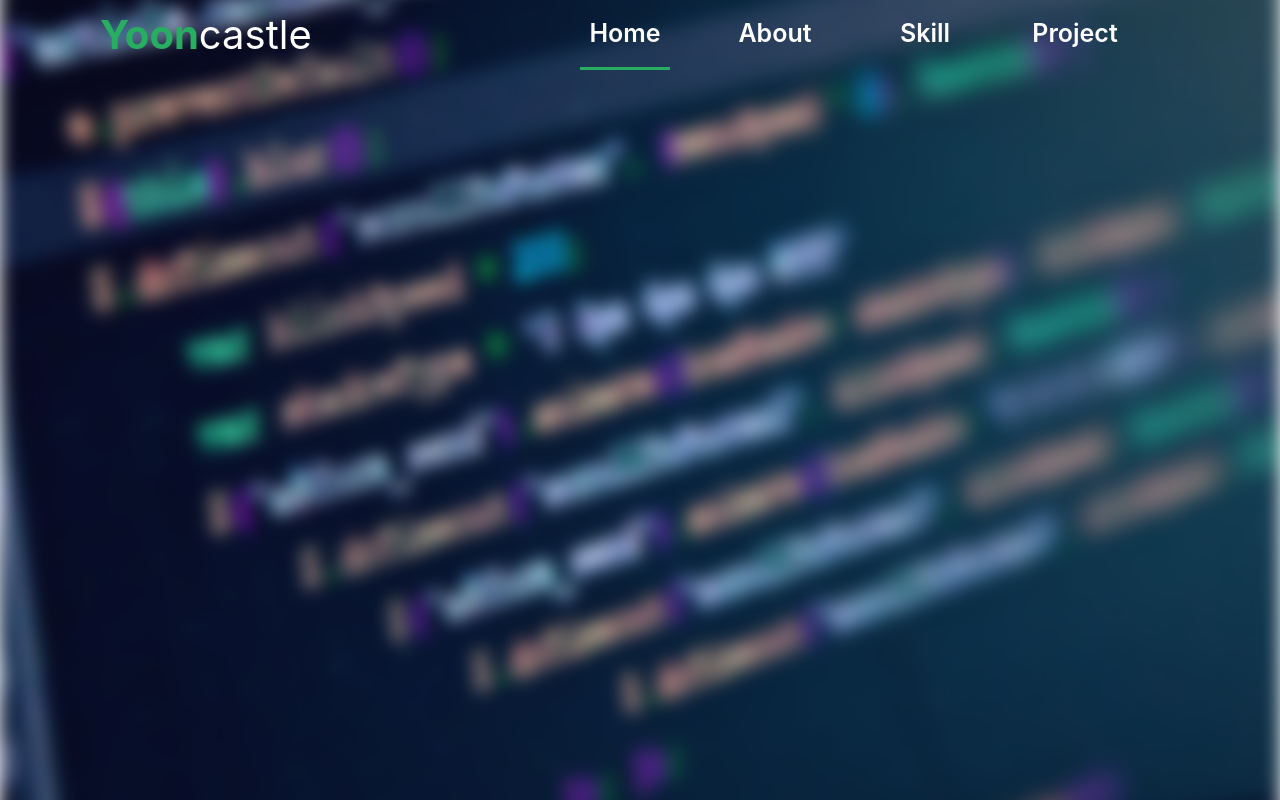
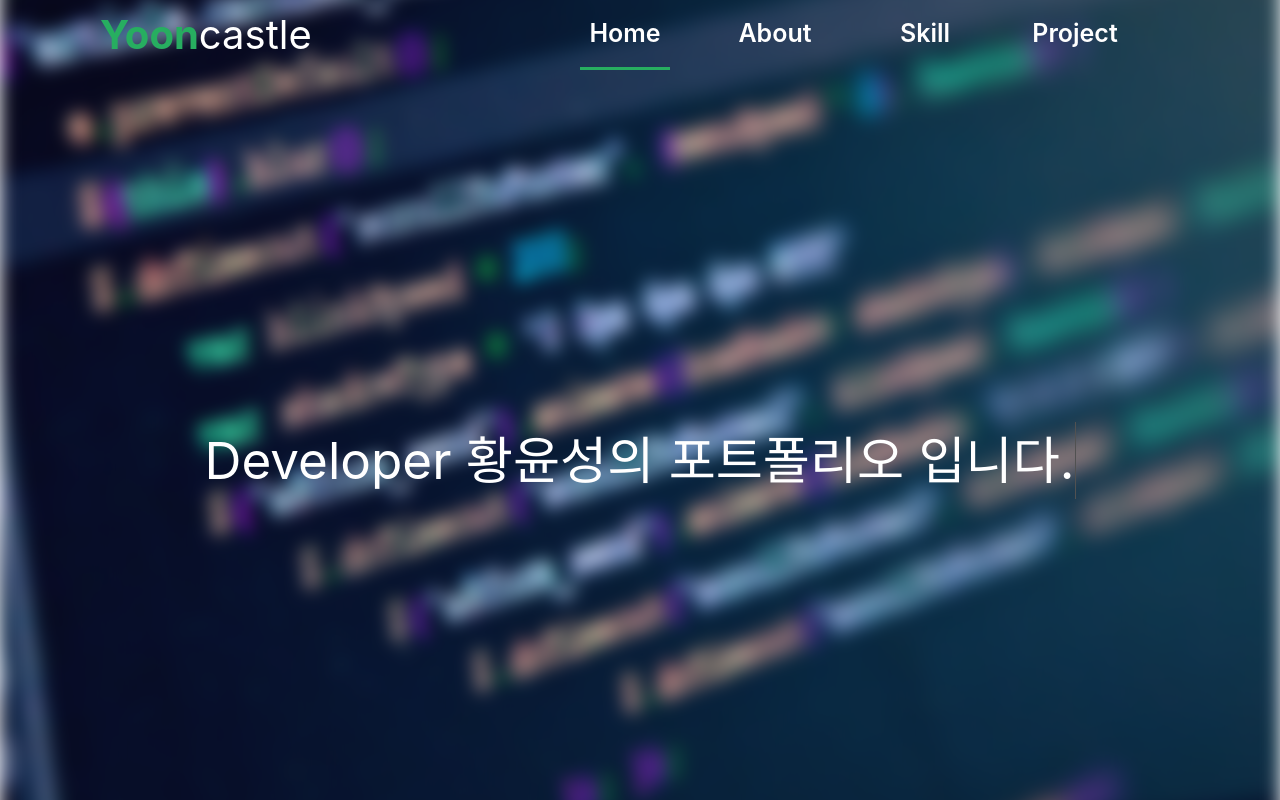
Before and after one commit to HwangYoonSeong/HwangYoonSeong.github.io, a React (Create React App) app in the folder portfolio/: page / in a window 1280 px wide. Shown: the top 800 px of the page. Built offline with nearby package versions, Linux system fonts and the light colour scheme.

Commit message:
x-scroll 없애기2

```diff
--- a/portfolio/src/components/Section/Home.js
+++ b/portfolio/src/components/Section/Home.js
@@ -6,9 +6,8 @@ window.$ = window.jQuery = jQuery;
 
 
 const Container = styled.div`
+    position:relative;
     display: inline-block;
-
-    position:relative;
     width:100%;
     height:calc(100vh - 2rem) ;
     color:white;
@@ -32,15 +31,24 @@ const Background = styled.div`
     z-index:-1;
 `;
 
+// const TitleContainer = styled.div`
+
+//     position:absolute;
+//     top:55%;
+//     left:65%;
+//     transform: translate( -50%, -50%);
+//     line-height:1.5;
+//     width:100%;
+
+// `;
+
 const TitleContainer = styled.div`
-
+    display:flex;
+    justify-content:center;
     position:absolute;
     top:55%;
-    left:65%;
-    transform: translate( -50%, -50%);
     line-height:1.5;
     width:100%;
-
 
 `;
 
@@ -98,10 +106,10 @@ const Home = () => {
     return (
         <Container id="Home" >
             <Background />
-            {/* <TitleContainer>
+            <TitleContainer>
                 <SubTitle className="typing-txt"><b>Developer 황윤성의 포트폴리오 입니다.</b></SubTitle>
                 <Typing className="typing"></Typing>
-            </TitleContainer> */}
+            </TitleContainer>
         </Container>
     )
 }
```
Lines whose indentation alone changed are shown as unchanged.
